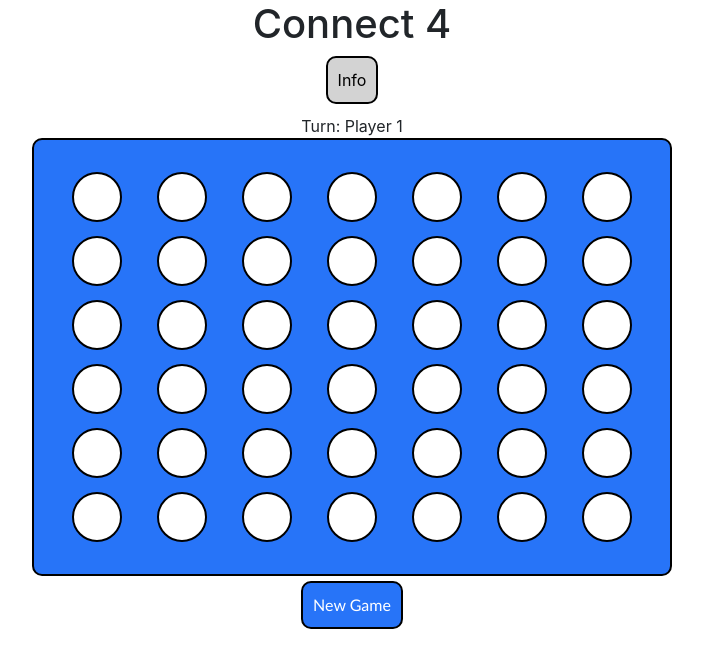
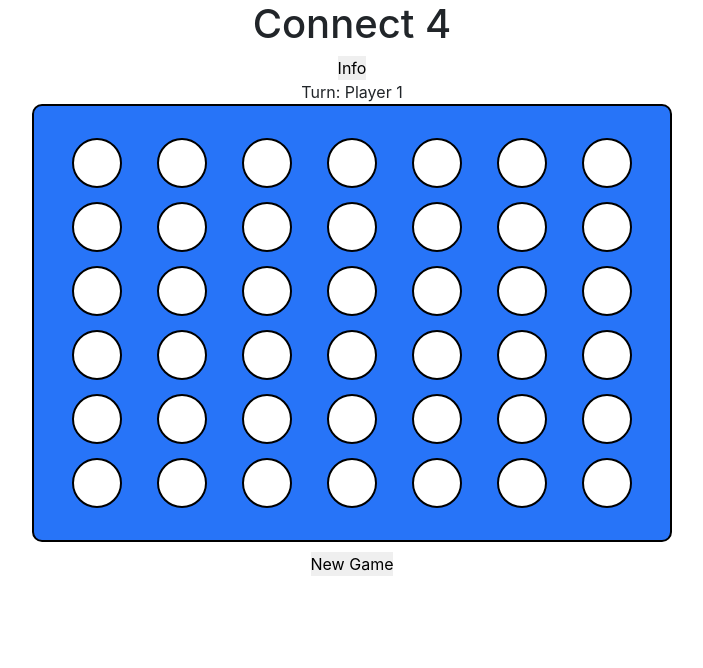
Before and after one commit to Andrew-Kil/connect-four, a React (Create React App) app: page / in a window 1280 px wide. Shown: the top 668 px of the page, without its empty margins (288-991 px from the left). Built offline with nearby package versions, Linux system fonts and the light colour scheme.

Commit message:
update styling for Game and Info components

```diff
--- a/src/components/Game/game.module.css
+++ b/src/components/Game/game.module.css
@@ -49,20 +49,7 @@
 }
 
 .newGameButton {
-  background-color: #2774f8;
-  font-size: 16px;
-  font-family: "Trebuchet MS", "Lucida Sans Unicode", "Lucida Grande",
-    "Lucida Sans", Arial, sans-serif;
-  padding: 10px;
-  margin-top: 5px;
-  color: white;
-  border: 2px solid black;
-  border-radius: 10px;
-}
-
-.newGameButton:hover {
-  cursor: pointer;
-  background-color: green;
+  margin-top: 10px;
 }
 
 @media only screen and (max-width: 600px) {
--- a/src/components/Info/info.module.css
+++ b/src/components/Info/info.module.css
@@ -1,20 +1,7 @@
-.infoButton {
-  background-color: lightgrey;
-  border: 2px solid black;
-  border-radius: 10px;
-  padding: 10px;
-  margin-bottom: 10px;
-  font-size: 16px;
-}
-
-.infoButton:hover {
-  cursor: pointer;
-  background-color: darkgrey;
-}
-
 .showInfoText {
   width: 50%;
   margin: auto;
+  margin-top: 20px;
   margin-bottom: 20px;
   letter-spacing: 1px;
 }
```
